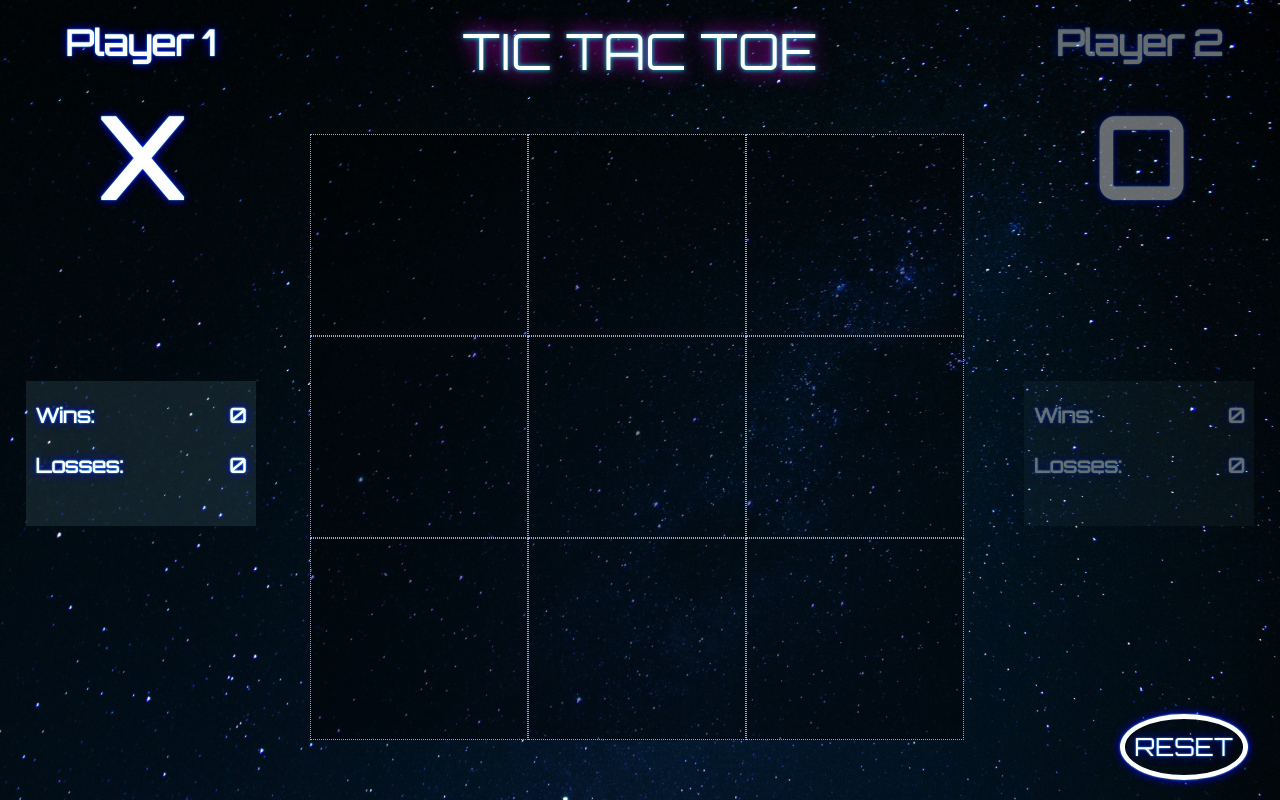
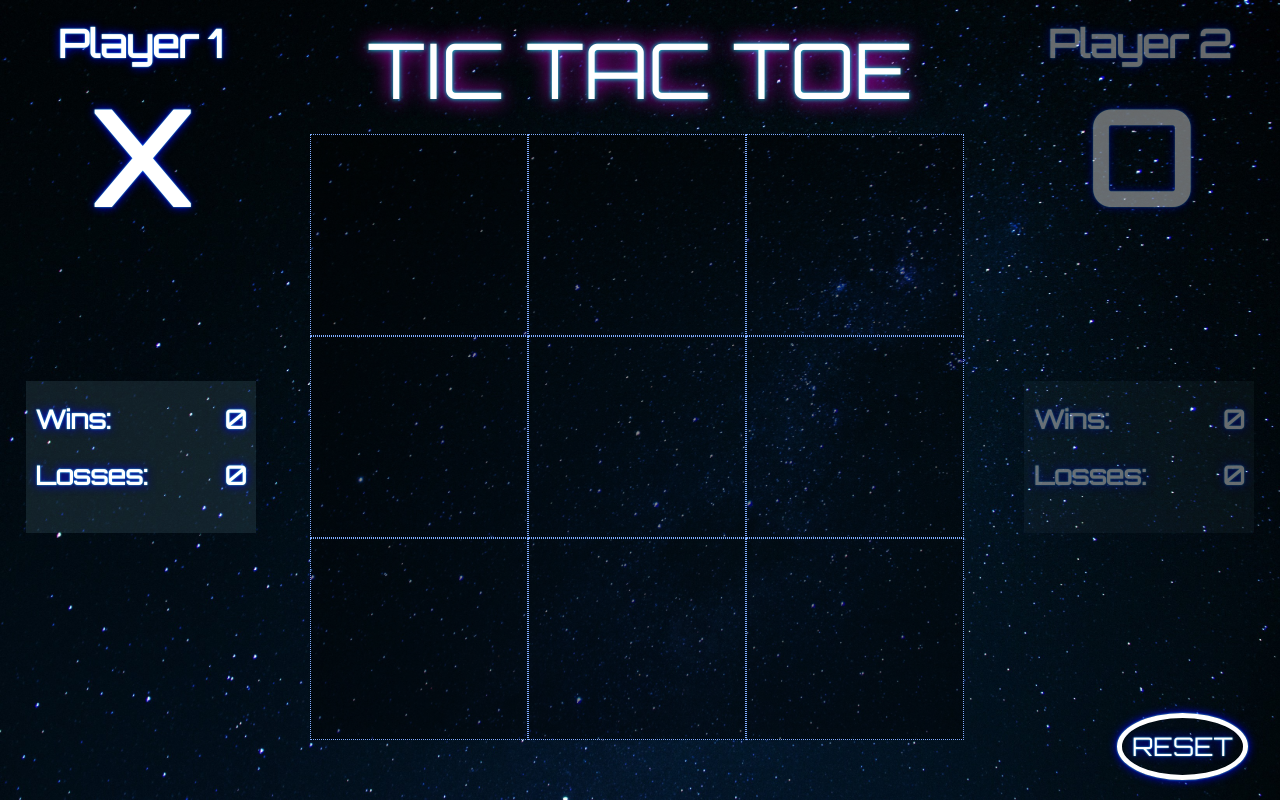
Before and after one commit to kylepamintuan/TicTacToe, a plain HTML site: page index.html in a window 1280 px wide. Drawn offline with nearby package versions, Linux system fonts and the light colour scheme.

Commit message:
fixed css resizing bugs

```diff
--- a/style.css
+++ b/style.css
@@ -1,6 +1,5 @@
 body {
     height: 100vh;
-    width: 100vw;
     margin: 0;
     font-size: 0;
     font-family: 'Orbitron', sans-serif;
@@ -12,7 +11,7 @@ body {
 .player1_container {
     width: 20%;
     height: 100%;
-    font-size: 20px;
+    font-size: 2vw;
     display: inline-block;
     color: white;
     font-weight: bold;
@@ -40,7 +39,7 @@ body {
     width: 100%;
     height: 10%;
     padding-top: 2%;
-    font-size: 5rem;
+    font-size: 6vw;
     text-align: center;
     text-shadow: 0 0 5px #00e6e6, 0 0 20px #ff00ff;
 }
@@ -53,7 +52,7 @@ body {
 .gameBoard {
     width: 100%;
     height: 100%;
-    font-size: 10rem;
+    font-size: 10vw;
     top: 50%;
     right: 50%;
     padding: 7%;
@@ -64,7 +63,7 @@ body {
     bottom: 2.5%;
     right: 2.5%;
     text-align: center;
-    font-size: 2.5rem;
+    font-size: 2vw;
     color: white;
     background: none;
     border-radius: 50%;
@@ -76,7 +75,7 @@ body {
 .player2_container {
     width: 20%;
     height: 100%;
-    font-size: 20px;
+    font-size: 2vw;
     display: inline-block;
     color: white;
     font-weight: bold;
@@ -106,9 +105,8 @@ body {
     opacity: 0.4;
 }
 .stats {
-    line-height: 50px;
-    height: 19%;
-    width: 100%;
+    line-height: 7vh;
+    height: 20%;
     padding: 10px;
     background-color: rgba(165, 232, 255, 0.1);
 }
@@ -117,13 +115,13 @@ body {
     line-height: 10px;
 }
 .name{
-    font-size: 3.5rem;
+    font-size: 3vw;
 }
 .symbol {
-    font-size: 11rem;
+    font-size: 10vw;
 }
 .winner {
-    font-size: 12rem;
+    font-size: 12vw;
     animation: shake 0.5s;
     animation-iteration-count: infinite;
 }
```
